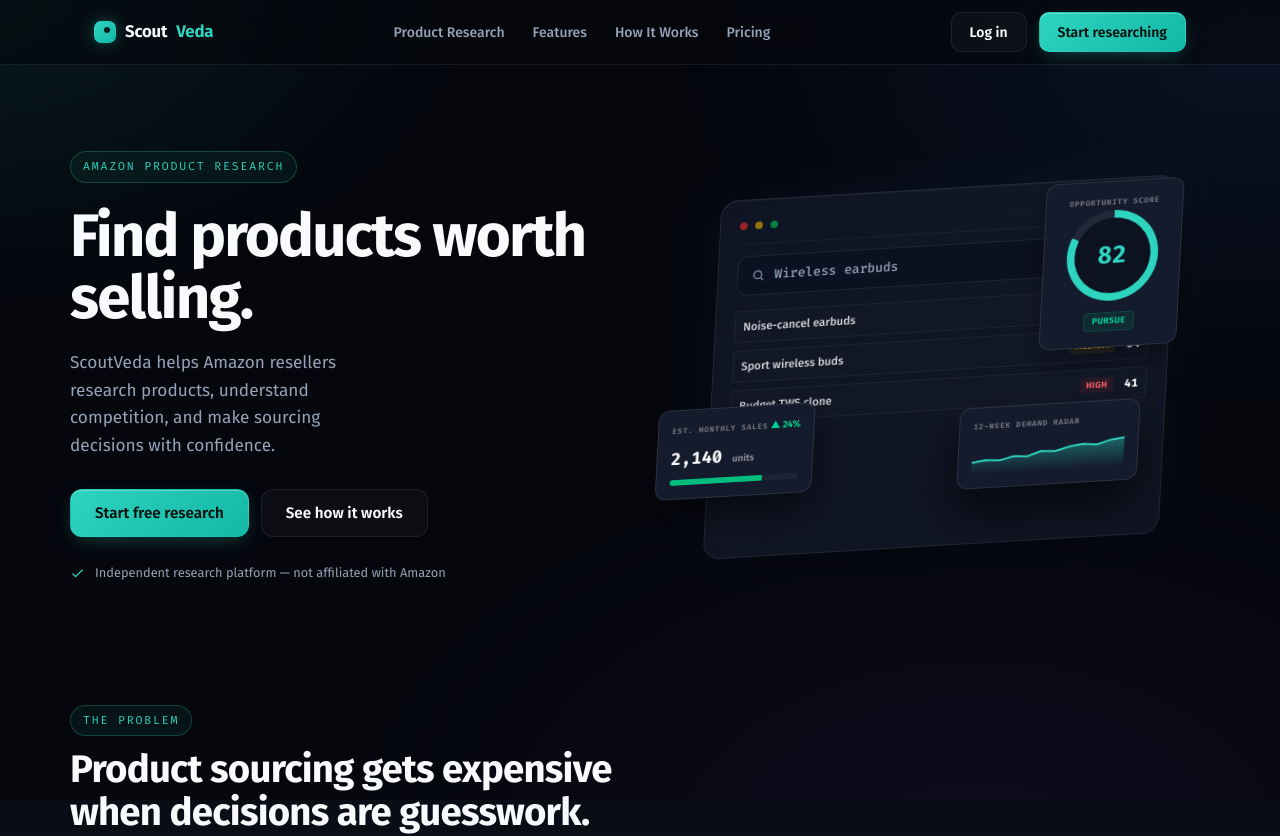
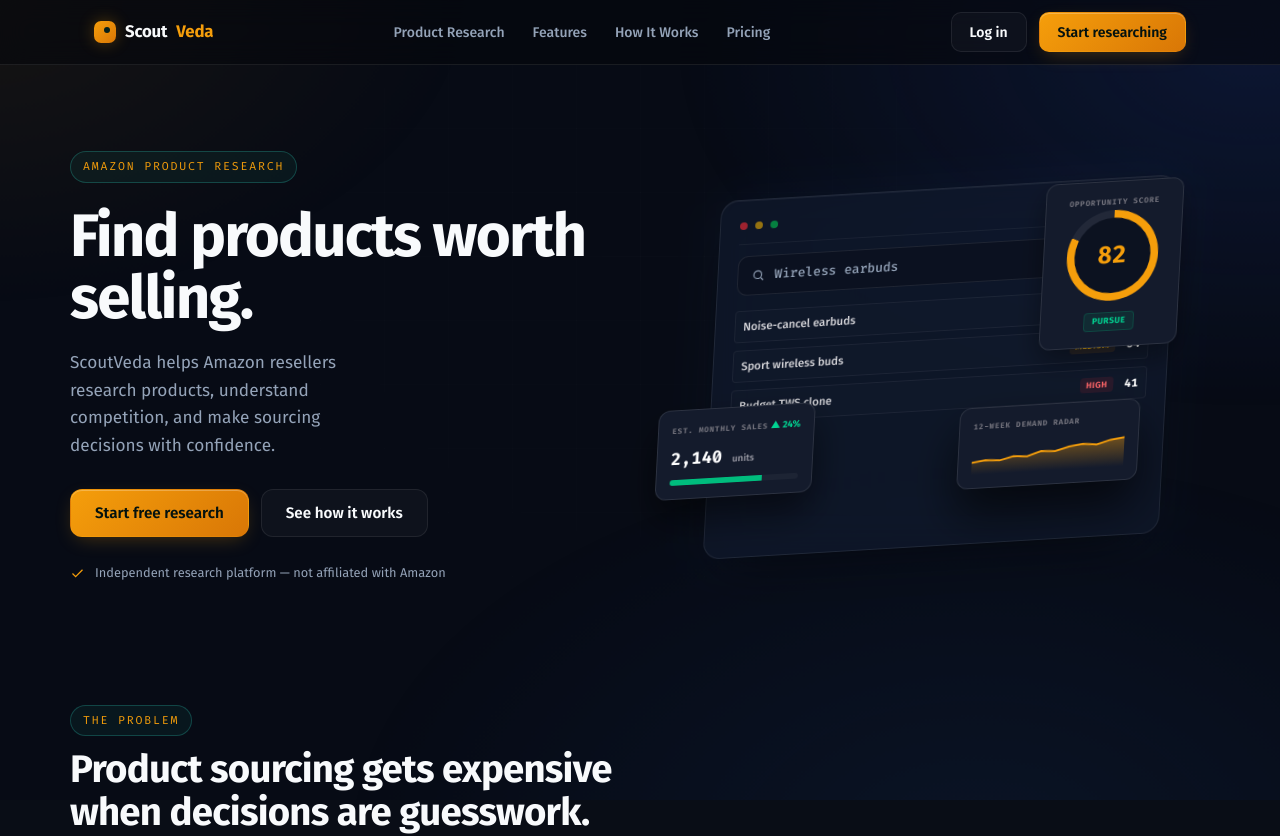
Before and after one commit to rameshknk143/Scout, a Next.js app in the folder web/: page / in a window 1280 px wide. Shown: the top 836 px of the page. Built offline with nearby package versions, Linux system fonts and the light colour scheme.

Commit message:
style: apply Academic Navy & Gold theme colors

```diff
--- a/web/app/globals.css
+++ b/web/app/globals.css
@@ -236,14 +236,14 @@ body {
    Palette leans on the app tokens above; teal is the marketing accent.
    ============================================================================ */
 :root {
-  --sv-teal: #2dd4bf;          /* emerald-teal marketing accent */
-  --sv-teal-deep: #14b8a6;
-  --sv-ink: #05070d;           /* deepest base */
-  --sv-surface: rgba(19, 25, 40, 0.7);
-  --sv-surface-solid: #0f1524;
+  --sv-teal: #f59e0b;          /* Luxury gold marketing accent */
+  --sv-teal-deep: #d97706;
+  --sv-ink: #070b15;           /* Deep academic navy */
+  --sv-surface: rgba(15, 23, 42, 0.7);
+  --sv-surface-solid: #0f172a;
   --sv-hair: rgba(255, 255, 255, 0.08);
   --sv-hair-strong: rgba(255, 255, 255, 0.14);
-  --sv-glow-teal: rgba(45, 212, 191, 0.35);
+  --sv-glow-teal: rgba(245, 158, 11, 0.30);
 }
 
 /* Abstract animated background: drifting light + marketplace grid + data motes.
@@ -252,9 +252,9 @@ body {
 .sv-bg::before {
   content: ""; position: absolute; inset: -20%;
   background:
-    radial-gradient(40% 40% at 15% 15%, rgba(45, 212, 191, 0.10), transparent 70%),
-    radial-gradient(45% 45% at 85% 20%, rgba(59, 130, 246, 0.10), transparent 70%),
-    radial-gradient(50% 50% at 70% 90%, rgba(139, 92, 246, 0.08), transparent 70%);
+    radial-gradient(40% 40% at 15% 15%, rgba(245, 158, 11, 0.07), transparent 70%),
+    radial-gradient(45% 45% at 85% 20%, rgba(30, 58, 138, 0.25), transparent 70%),
+    radial-gradient(50% 50% at 70% 90%, rgba(59, 130, 246, 0.08), transparent 70%);
   animation: sv-drift 30s ease-in-out infinite alternate;
 }
 .sv-bg::after {
@@ -474,8 +474,8 @@ body {
   position: absolute;
   inset: -150% -50%;
   background-image:
-    linear-gradient(rgba(45, 212, 191, 0.05) 1.5px, transparent 1.5px),
-    linear-gradient(90deg, rgba(45, 212, 191, 0.05) 1.5px, transparent 1.5px);
+    linear-gradient(rgba(245, 158, 11, 0.05) 1.5px, transparent 1.5px),
+    linear-gradient(90deg, rgba(245, 158, 11, 0.05) 1.5px, transparent 1.5px);
   background-size: 60px 60px;
   transform: rotateX(60deg) translateY(-20%);
   transform-origin: center top;
```
